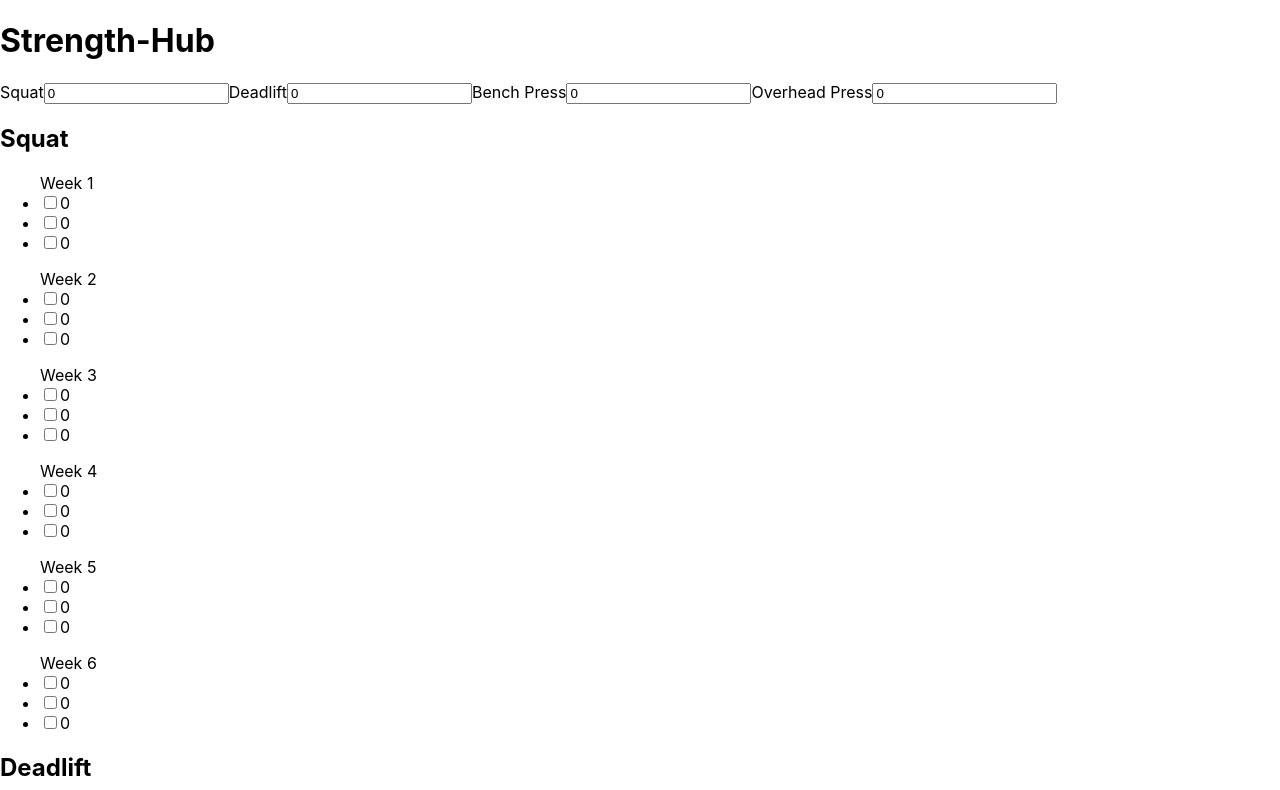
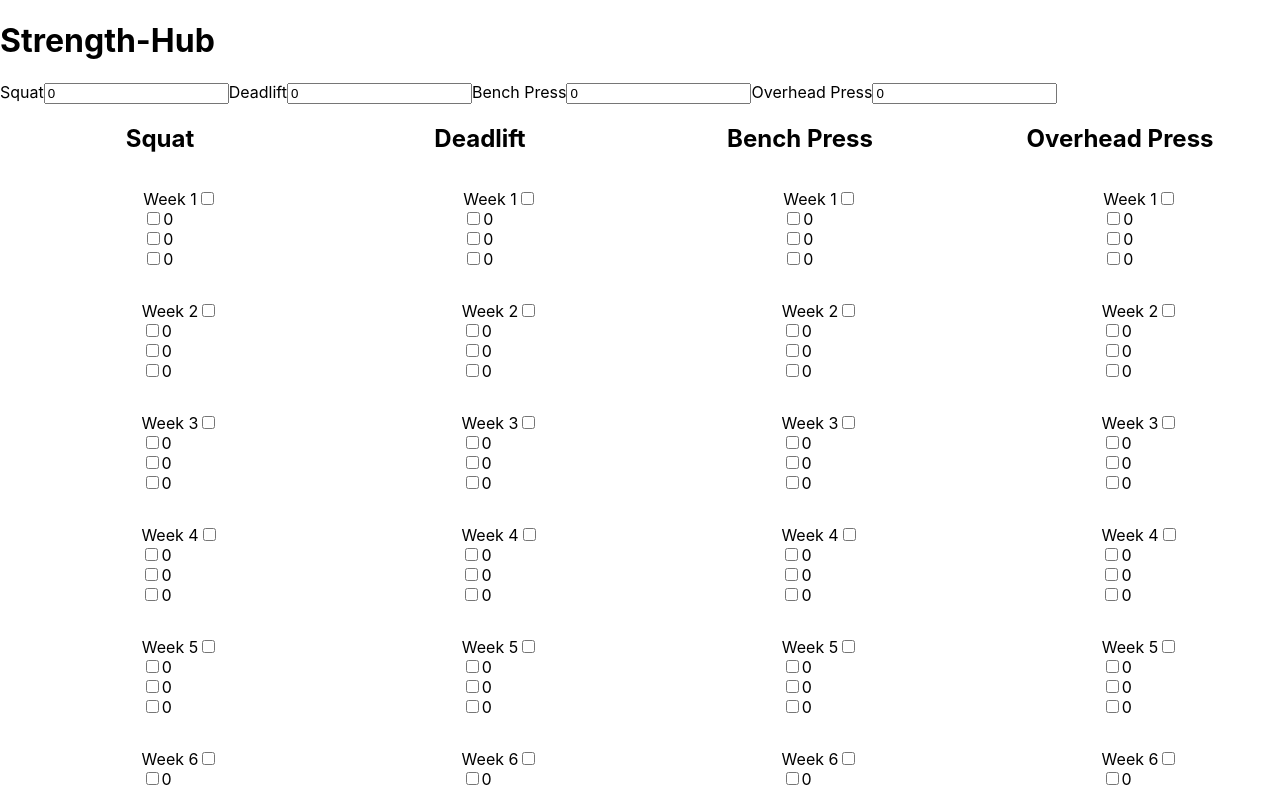
Before and after one commit to Kielx/Strength-hub, a React (Create React App) app: page / in a window 1280 px wide. Shown: the top 790 px of the page. Built offline with nearby package versions, Linux system fonts and the light colour scheme.

Commit message:
Add column layout

```diff
--- a/src/App.js
+++ b/src/App.js
@@ -11,6 +11,8 @@ export default function App() {
       "Overhead Press": 0,
     }
   );
+
+  const [currentWeek, setCurrentWeek] = useState(6);
 
   useEffect(() => {
     localStorage.setItem("oneRepMax", JSON.stringify(oneRepMax));
@@ -42,12 +44,22 @@ export default function App() {
     const weightProgressionList = [];
     for (const lift in oneRepMaxObj) {
       weightProgressionList.push(
-        <div key={lift}>
+        <div
+          key={lift}
+          style={{
+            width: "70%",
+            display: "flex",
+            flexDirection: "column",
+            alignItems: "center",
+          }}
+        >
           <h2>{lift}</h2>
           <MapLift
             lift={lift}
             oneRepMax={oneRepMaxObj[lift]}
             numberOfWeeks={numberOfWeeks}
+            currentWeek={currentWeek}
+            setCurrentWeek={setCurrentWeek}
           />
         </div>
       );
@@ -59,7 +71,13 @@ export default function App() {
     <>
       <h1>Strength-Hub</h1>
       {createInputsList(oneRepMax)}
-      {createWeightProgressionList(oneRepMax, 6)}
+      <div
+        style={{
+          display: "flex",
+        }}
+      >
+        {createWeightProgressionList(oneRepMax, 6)}
+      </div>
     </>
   );
 }
--- a/src/components/mappedLifts/MapLift.js
+++ b/src/components/mappedLifts/MapLift.js
@@ -5,7 +5,13 @@ import {
   calculateBase,
 } from "../../helpers/calculateIncrements";
 
-export default function MapLift({ oneRepMax, numberOfWeeks, lift }) {
+export default function MapLift({
+  oneRepMax,
+  numberOfWeeks,
+  lift,
+  setCurrentWeek,
+  currentWeek,
+}) {
   const lifts = [];
   const [checks, setChecks] = useState(
     JSON.parse(localStorage.getItem("checks")) || {}
@@ -24,8 +30,8 @@ export default function MapLift({ oneRepMax, numberOfWeeks, lift }) {
       ? (event.target.parentNode.style.backgroundColor = "limeGreen")
       : (event.target.parentNode.style.backgroundColor = "white");
   };
-
-  for (let i = 1; i <= numberOfWeeks; i++) {
+  let begin = currentWeek <= 3 ? 1 : currentWeek - 2;
+  for (let i = 1; i <= begin + numberOfWeeks; i++) {
     let increment = calculateIncrementsForWeek(i, calculateBase(oneRepMax));
     increment = increment.map((weight, index) => {
       return (
@@ -51,8 +57,13 @@ export default function MapLift({ oneRepMax, numberOfWeeks, lift }) {
       );
     });
     lifts.push(
-      <ul key={i}>
+      <ul key={i} style={{ listStyle: "none" }}>
         {`Week ${i}`}
+        <input
+          type="checkbox"
+          onChange={(e) => setCurrentWeek(i + 1)}
+          placeholder="Current Week"
+        ></input>
         {increment}
       </ul>
     );
```
